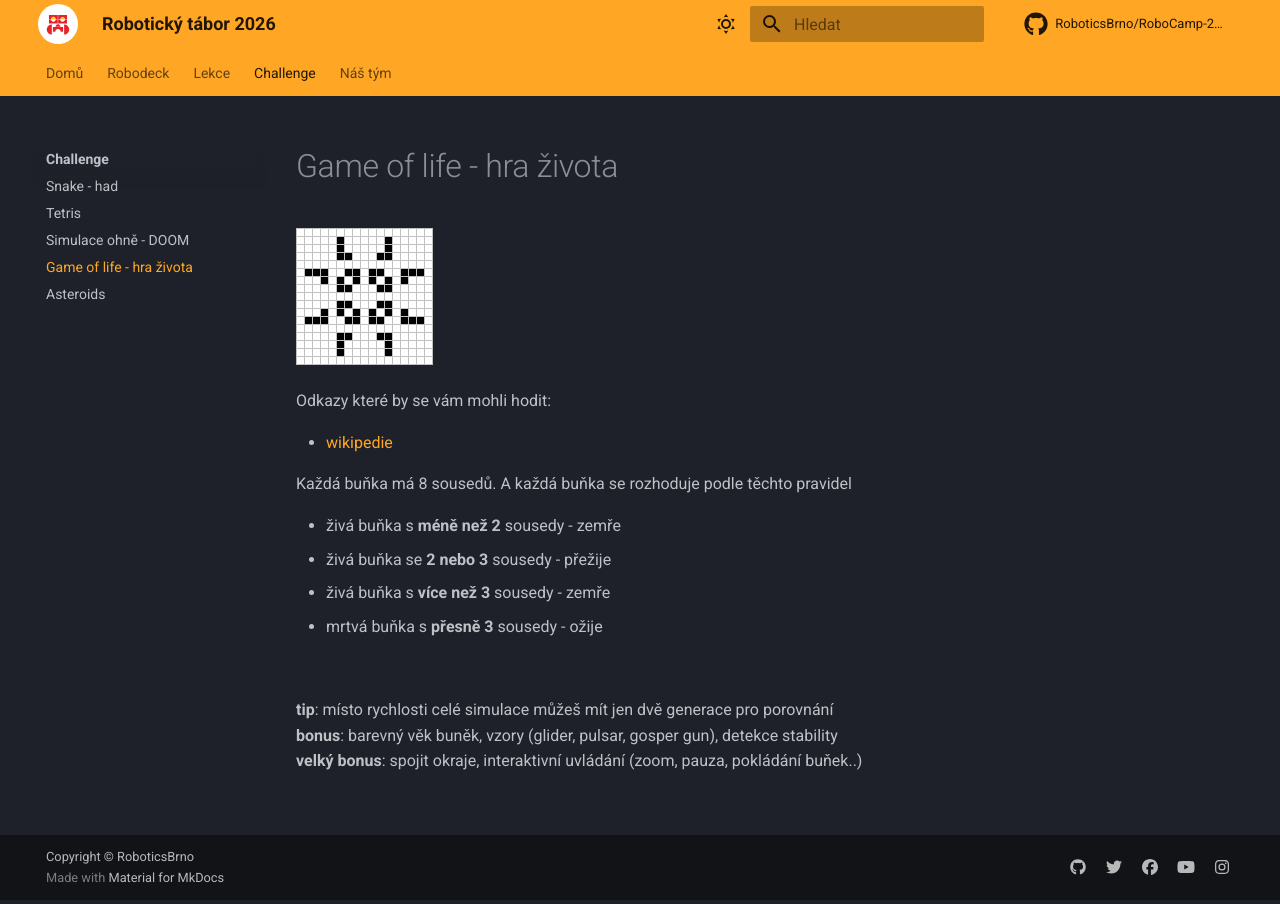
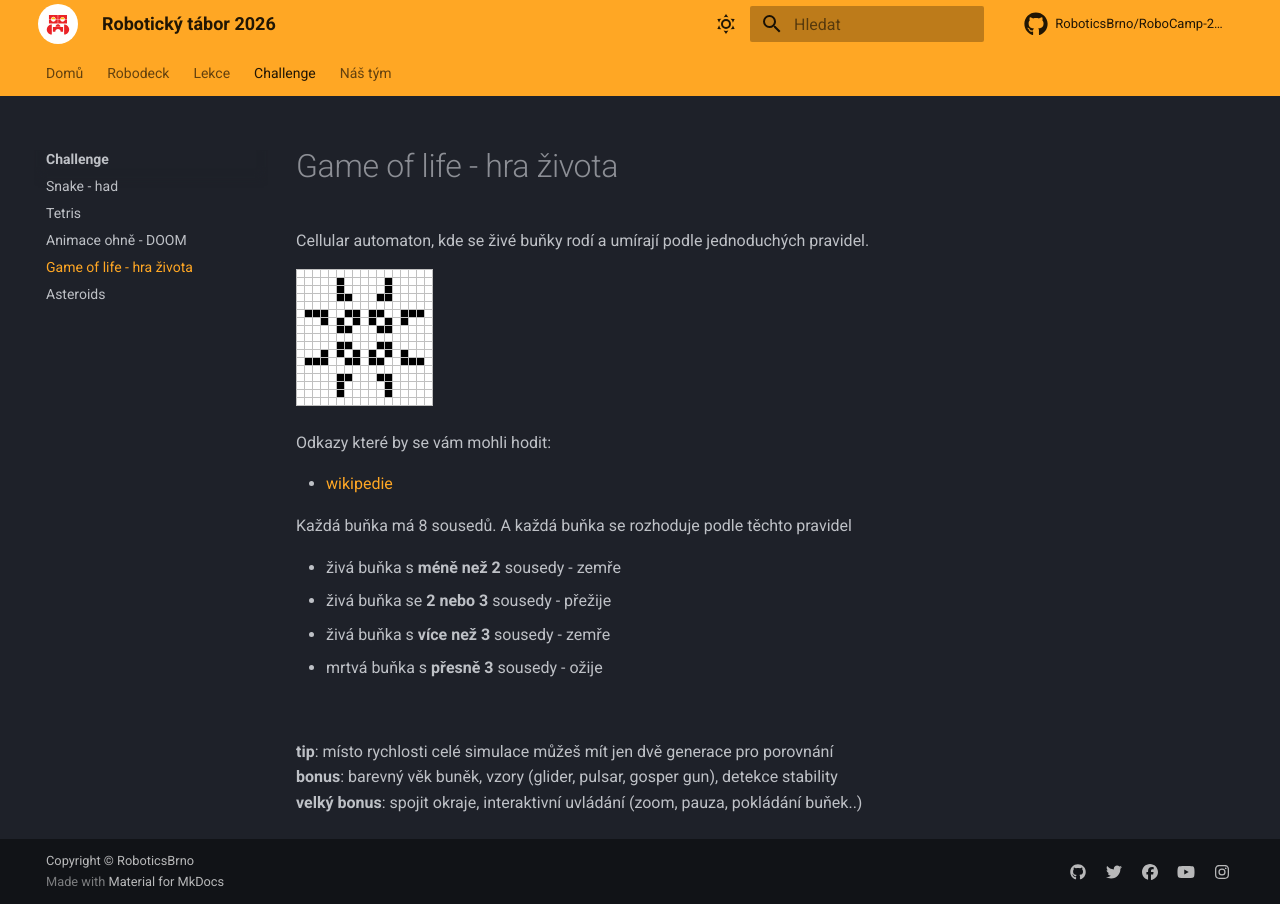
Before and after one commit to RoboticsBrno/RoboCamp-2026, an MkDocs documentation site: the page built from docs/challenge/game_of_life.md, in a window 1280 px wide. Built offline with MkDocs 1.6.1 and Material for MkDocs 9.7.7, drawn with Linux system fonts in a browser that asks for light colours; comment, search, counter and statistics services are not loaded.

Commit message:
docs: polish text

```diff
--- a/docs/challenge/game_of_life.md
+++ b/docs/challenge/game_of_life.md
@@ -1,4 +1,6 @@
 # Game of life - hra života
+
+Cellular automaton, kde se živé buňky rodí a umírají podle jednoduchých pravidel.
 
 ![Game of Life](assets/game_of_life.gif)
 
--- a/docs/challenge/index.md
+++ b/docs/challenge/index.md
@@ -4,6 +4,6 @@ Místo komplexních úkolů u lekcí máme návrhy na projeky, a těšíme se co
 
 - [Snake - had](snake.md)
 - [Tetris](tetris.md)
-- [Simulace ohně - DOOM](fire.md)
+- [Animace ohně - DOOM](fire.md)
 - [Game of life - hra života](game_of_life.md)
 - [Asteroids](asteroids.md)
```
Also changed, not shown: docs/challenge/asteroids.md (+2 -0 lines), docs/challenge/fire.md (+6 -4 lines), docs/challenge/tetris.md (+2 -0 lines).
